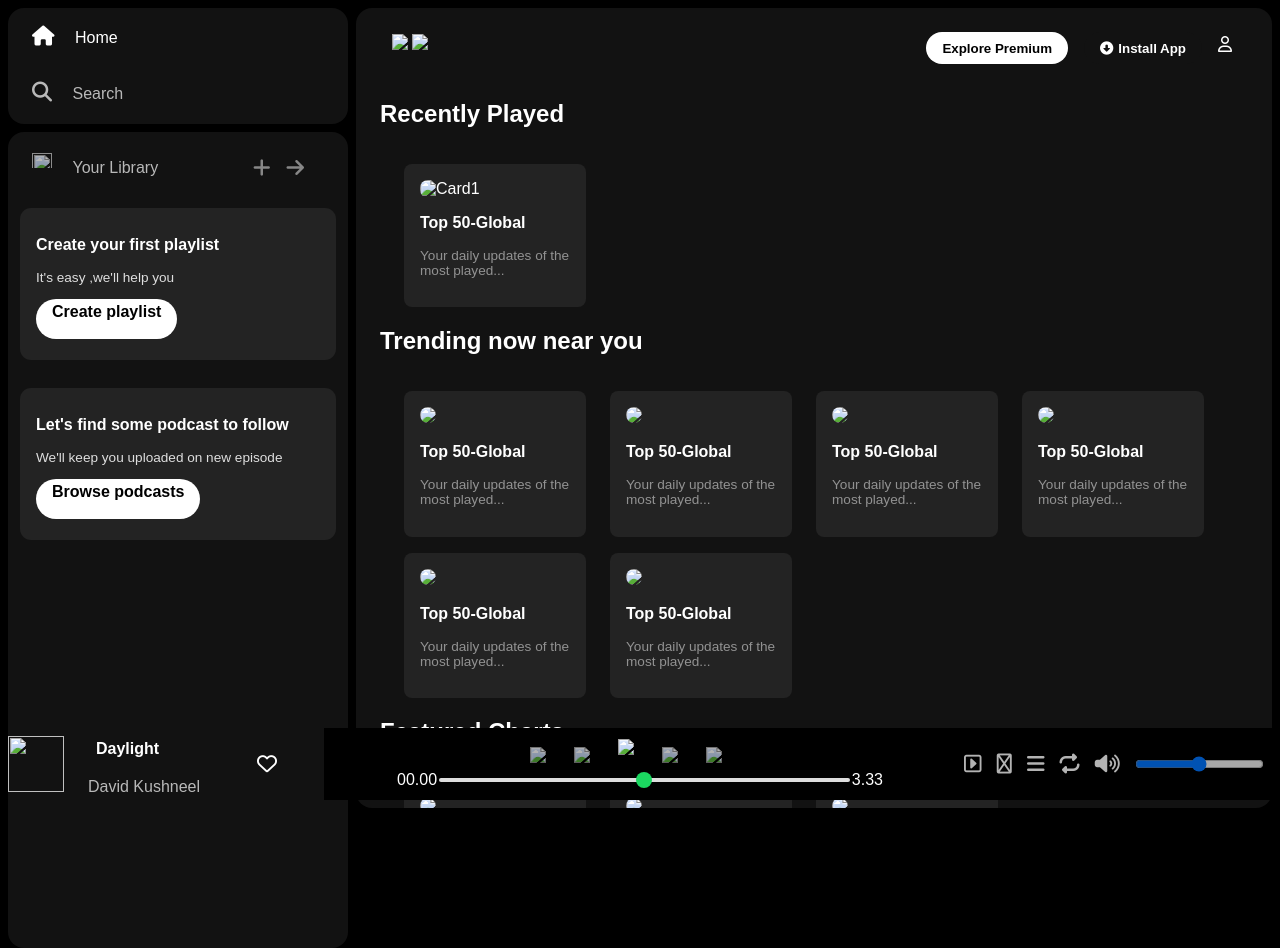
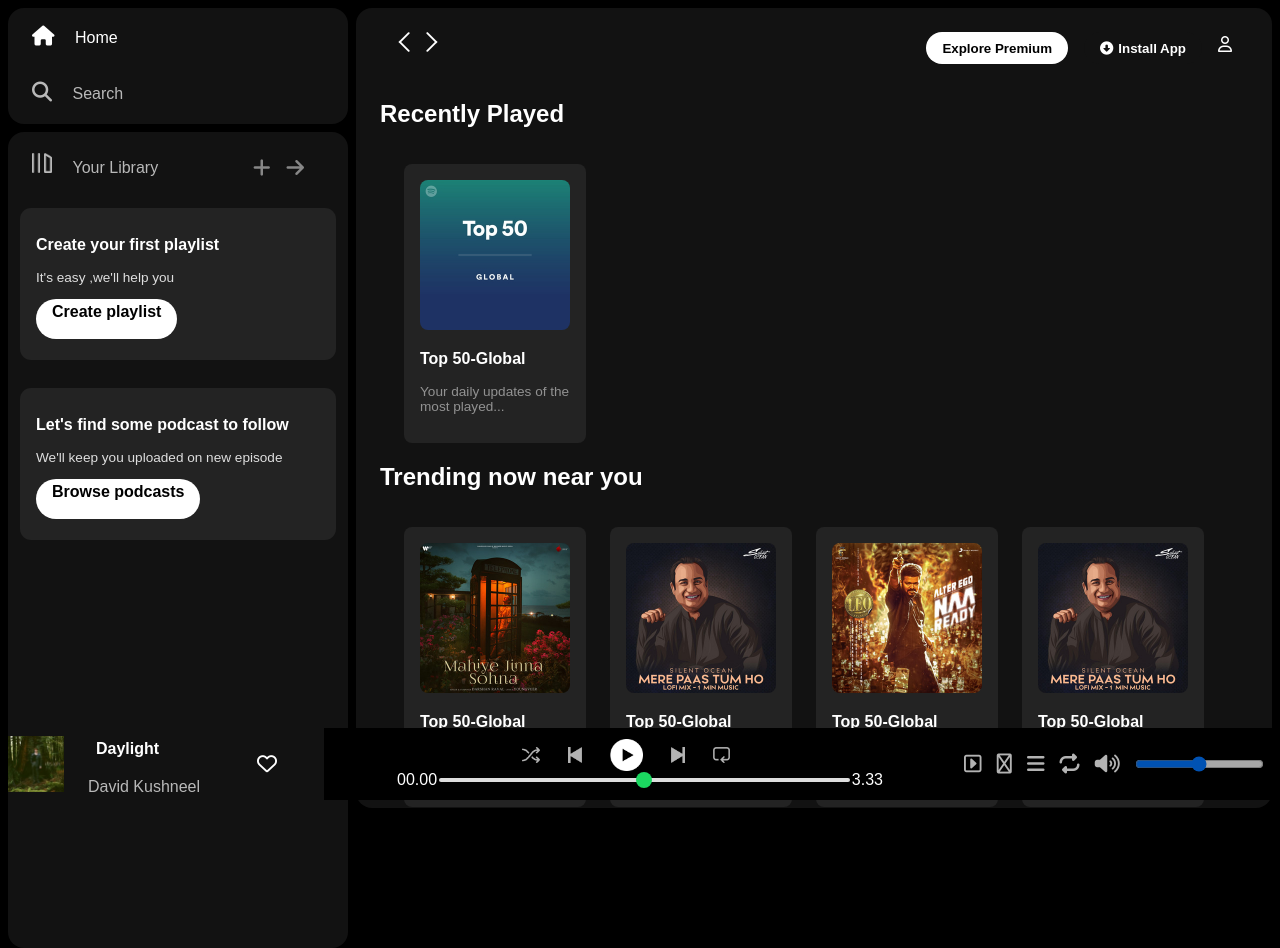
Before and after one commit to Vrushali-231005/Spotify-Clone, a plain HTML site: page index.html in a window 1280 px wide. Drawn offline with Linux system fonts and the light colour scheme; the site is published under a folder, as on GitHub Pages, so addresses that start at the root find nothing; some icons are missing.

Commit message:
Update index.html

```diff
--- a/index.html
+++ b/index.html
@@ -28,7 +28,7 @@
            <div class="library">
             <div class="options">
                 <div class="lib-option nav-option">
-                    <img src="/assets/library_icon.png">
+                    <img src="./assets/library_icon.png">
                     <a href="#">Your Library</a>
                  </div>
                  <div class="icons">
@@ -53,8 +53,8 @@
         <div class="main-content">
             <div class="sticky-nav">
                 <div class="sticky-nav-icons">
-                <img src="/assets/backward_icon.png">
-                <img src="/assets/forward_icon.png "class="hide">
+                <img src="./assets/backward_icon.png">
+                <img src="./assets/forward_icon.png "class="hide">
             </div>
                 <div class="sticky-nav-opt">
                 <button class="badge nav-item hide">Explore Premium</button>
@@ -66,7 +66,7 @@
                 <h2>Recently Played</h2>
                 <div class="cards-container">
                     <div class="card">
-                        <img src="/assets/card1img.jpeg"class="card-img" alt="Card1">
+                        <img src="./assets/card1img.jpeg"class="card-img" alt="Card1">
                         <p class="card-title">Top 50-Global</p>
                         <p class="card-info">Your daily updates of the most played...</p>
                     </div>
@@ -75,36 +75,36 @@
                 <h2>Trending now near you</h2>
                 <div class="cards-container">
                     <div class="card">
-                        <img src="/assets/card2img.jpeg"class="card-img">
+                        <img src="./assets/card2img.jpeg"class="card-img">
                         <p class="card-title">Top 50-Global</p>
                         <p class="card-info">Your daily updates of the most played...</p>
                     </div>
 
                     <div class="card">
-                        <img src="/assets/card3img.jpeg"class="card-img">
+                        <img src="./assets/card3img.jpeg"class="card-img">
                         <p class="card-title">Top 50-Global</p>
                         <p class="card-info">Your daily updates of the most played...</p>
                     </div>
 
                     <div class="card">
-                        <img src="/assets/card4img.jpeg"class="card-img">
+                        <img src="./assets/card4img.jpeg"class="card-img">
                         <p class="card-title">Top 50-Global</p>
                         <p class="card-info">Your daily updates of the most played...</p>
                     </div>
 
                     <div class="card">
-                        <img src="/assets/card3img.jpeg"class="card-img">
+                        <img src="./assets/card3img.jpeg"class="card-img">
                         <p class="card-title">Top 50-Global</p>
                         <p class="card-info">Your daily updates of the most played...</p>
                     </div>
 
                     <div class="card">
-                        <img src="/assets/card4img.jpeg"class="card-img">
+                        <img src="./assets/card4img.jpeg"class="card-img">
                         <p class="card-title">Top 50-Global</p>
                         <p class="card-info">Your daily updates of the most played...</p>
                     </div>
                     <div class="card">
-                        <img src="/assets/card4img.jpeg"class="card-img">
+                        <img src="./assets/card4img.jpeg"class="card-img">
                         <p class="card-title">Top 50-Global</p>
                         <p class="card-info">Your daily updates of the most played...</p>
                     </div>
@@ -112,17 +112,17 @@
                 <h2>Featured Charts</h2>
                 <div class="cards-container">
                     <div class="card">
-                        <img src="/assets/card5img.jpeg"class="card-img">
+                        <img src="./assets/card5img.jpeg"class="card-img">
                         <p class="card-title">Top 50-Global</p>
                         <p class="card-info">Your daily updates of the most played...</p>
                     </div>
                     <div class="card">
-                        <img src="/assets/card6img.jpeg"class="card-img">
+                        <img src="./assets/card6img.jpeg"class="card-img">
                         <p class="card-title">Top 50-Global</p>
                         <p class="card-info">Your daily updates of the most played...</p>
                     </div>
                     <div class="card">
-                        <img src="/assets/card1img.jpeg"class="card-img">
+                        <img src="./assets/card1img.jpeg"class="card-img">
                         <p class="card-title">Top 50-Global</p>
                         <p class="card-info">Your daily updates of the most played...</p>
                     </div>
@@ -134,7 +134,7 @@
             </div>
             <div class="music-player">
                 <div class="album">
-                    <img src="/assets/music.jpeg"class="music-album">
+                    <img src="./assets/music.jpeg"class="music-album">
                     <div class="music-info">
                     <p class="music-info-1">Daylight</p>
                     <p class="music-info-2">David Kushneel</p>
@@ -146,11 +146,11 @@
                 </div>
                 <div class="player">
                     <div class="player-controls">
-                        <img src="/assets/player_icon1.png"class="player-control-icon">
-                        <img src="/assets/player_icon2.png"class="player-control-icon">
-                        <img src="/assets/player_icon3.png"class="player-control-icon "style="opacity:1;height:2rem;">
-                        <img src="/assets/player_icon4.png"class="player-control-icon">
-                        <img src="/assets/player_icon5.png"class="player-control-icon">
+                        <img src="./assets/player_icon1.png"class="player-control-icon">
+                        <img src="./assets/player_icon2.png"class="player-control-icon">
+                        <img src="./assets/player_icon3.png"class="player-control-icon "style="opacity:1;height:2rem;">
+                        <img src="./assets/player_icon4.png"class="player-control-icon">
+                        <img src="./assets/player_icon5.png"class="player-control-icon">
                     </div>
                     <div class="playback-bar">
                         <span class="curr-time">00.00</span>
```
